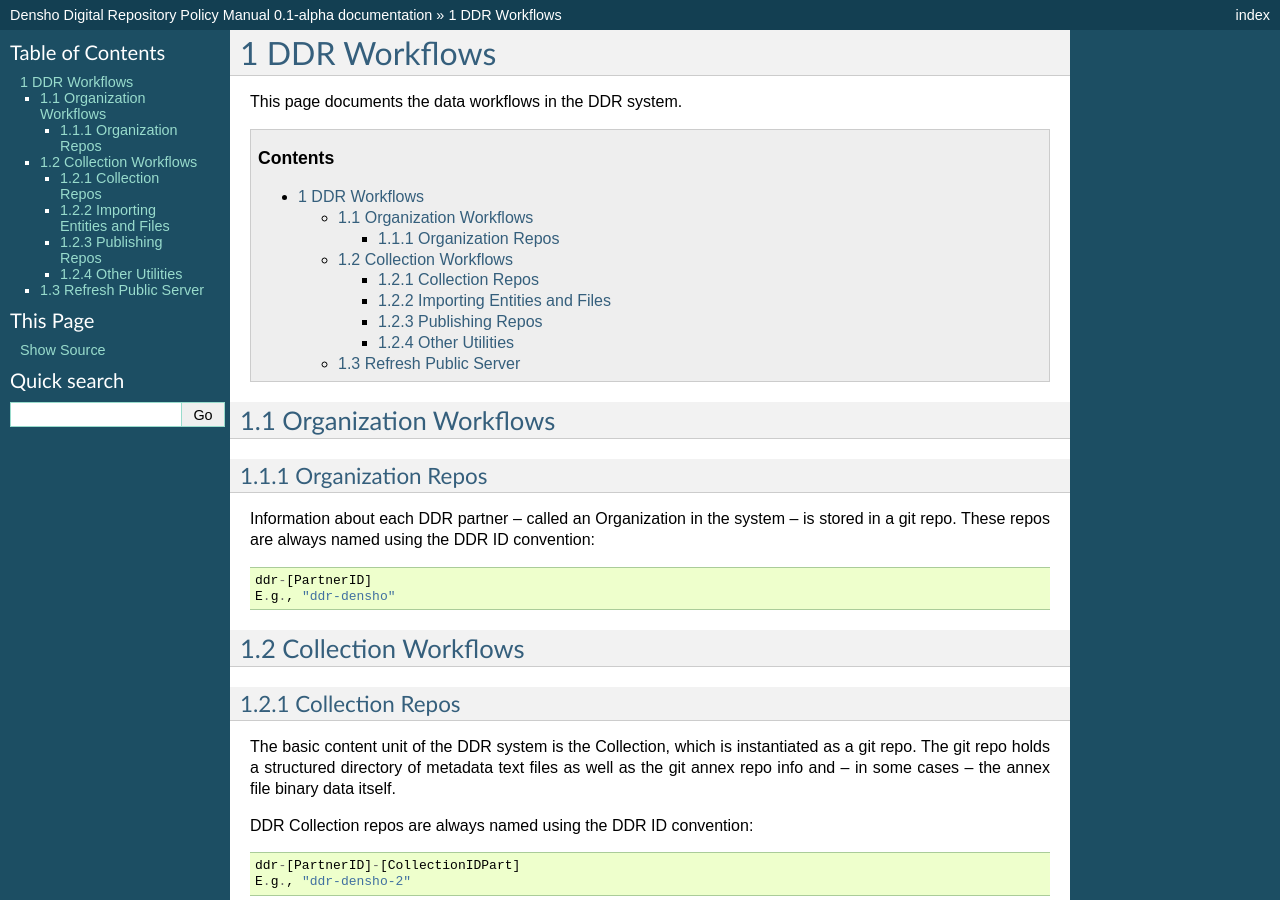
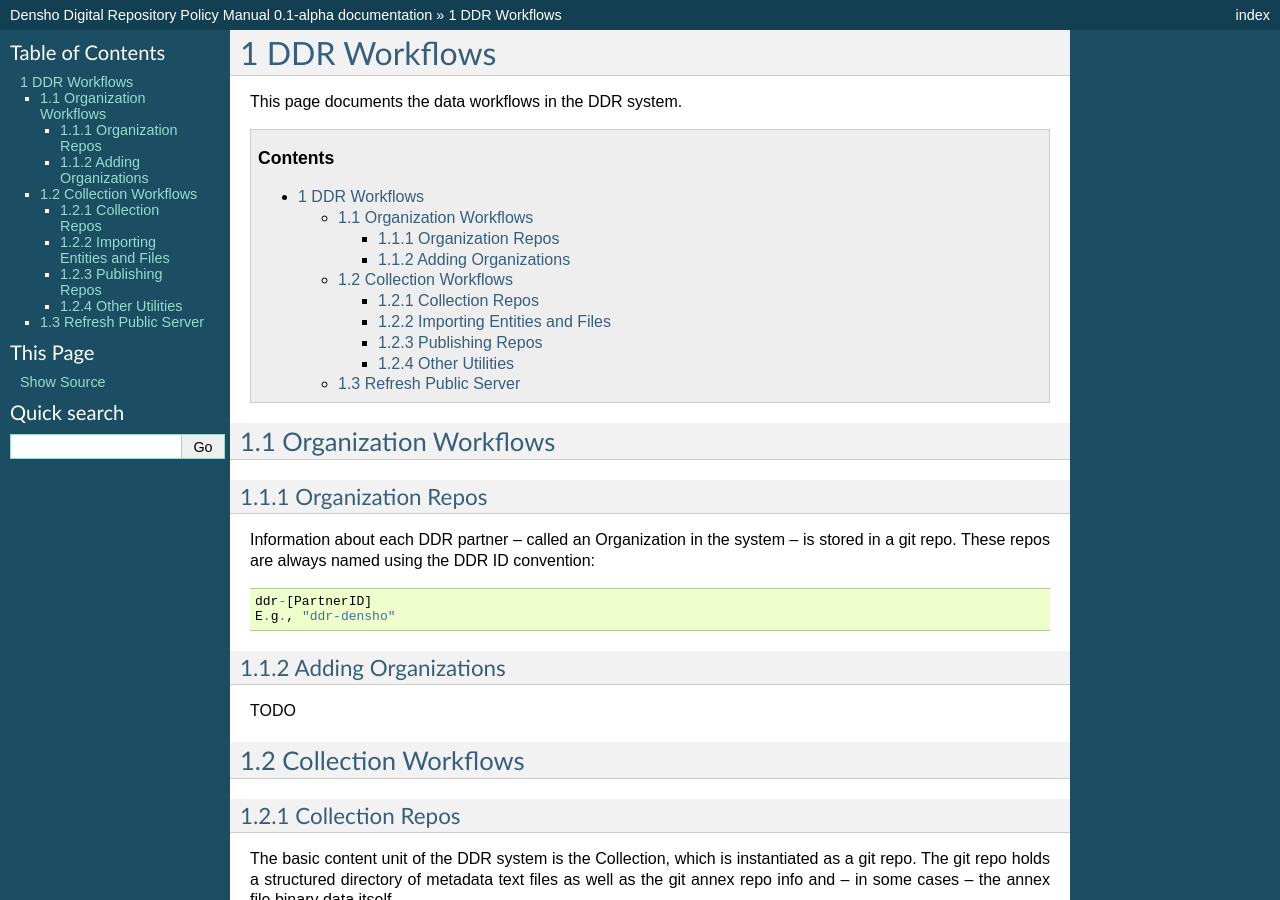
Before and after one commit to denshoproject/ddr-manual, a Sphinx documentation site: the page built from source/admins/workflows.rst, in a window 1280 px wide and 900 px high. Built offline with Sphinx 7.4.7, drawn with Linux system fonts in a browser that asks for light colours.

Commit message:
Update workflows.rst

```diff
--- a/source/admins/workflows.rst
+++ b/source/admins/workflows.rst
@@ -20,7 +20,9 @@
     ddr-[PartnerID]
     E.g., "ddr-densho"
 
-
+Adding Organizations
+-------------------------------------------
+TODO
 
 Collection Workflows
 ====================
```
